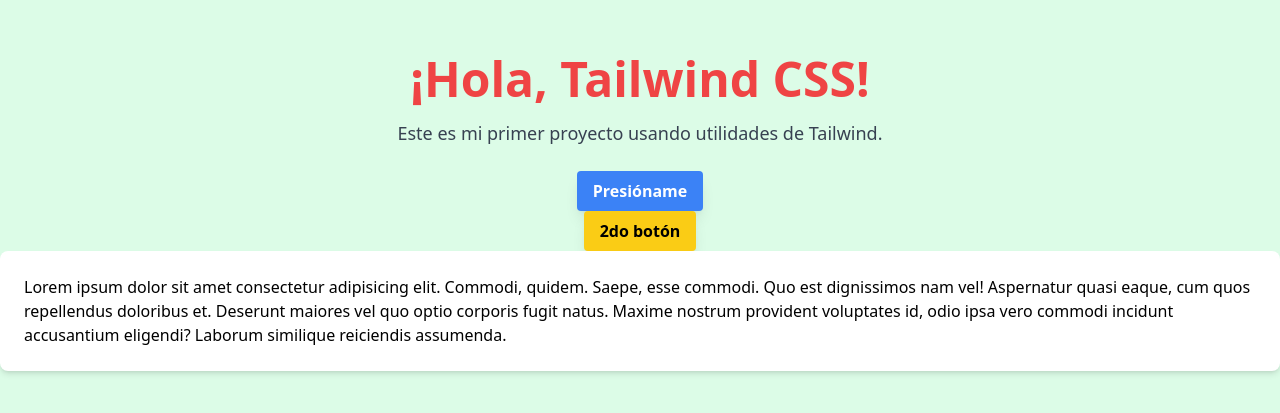
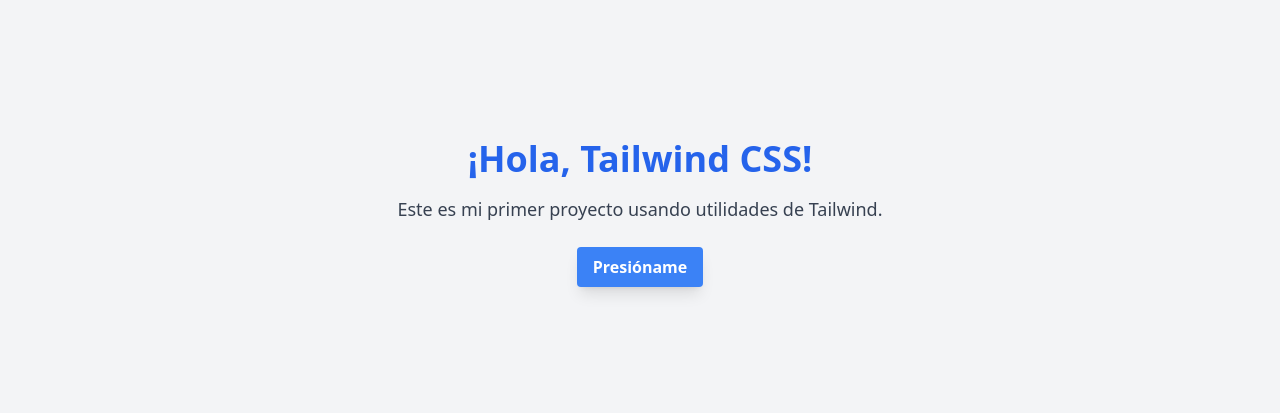
Before and after one commit to OpazoTD/Ejercicio-Tailwindcss, a plain HTML site: page index.html in a window 1280 px wide. Shown: the part 187-600 px from the top of the page. Drawn offline with nearby package versions, Linux system fonts and the light colour scheme.

Commit message:
Add files via upload

```diff
--- a/index.html
+++ b/index.html
@@ -7,10 +7,9 @@
 <!-- Importar Tailwind desde CDN -->
 <script src="https://cdn.tailwindcss.com"></script>
 </head>
-<body class="bg-green-100 flex flex-col items-center justify-center min-h-screen">
-
-    <h1 class="text-5xl font-bold text-red-500 mb-4">
-        ¡Hola, Tailwind CSS!
+<body class="bg-gray-100 flex flex-col items-center justify-center min-h-screen">
+<h1 class="text-4xl font-bold text-blue-600 mb-4">
+    ¡Hola, Tailwind CSS!
 </h1>
 <p class="text-lg text-gray-700 mb-6">
     Este es mi primer proyecto usando utilidades de Tailwind.
@@ -18,9 +17,5 @@
 <button class="bg-blue-500 hover:bg-blue-700 text-white font-semibold py-2 px-4 rounded shadow-lg">
 Presióname
 </button>
-<button class="bg-yellow-400 hover:bg-blue-700 text-black font-semibold py-2 px-4 rounded shadow-lg">
-2do botón
-</button>
-<div class=" p-6 bg-white rounded-lg shadow-md"> Lorem ipsum dolor sit amet consectetur adipisicing elit. Commodi, quidem. Saepe, esse commodi. Quo est dignissimos nam vel! Aspernatur quasi eaque, cum quos repellendus doloribus et. Deserunt maiores vel quo optio corporis fugit natus. Maxime nostrum provident voluptates id, odio ipsa vero commodi incidunt accusantium eligendi? Laborum similique reiciendis assumenda.</div>
 </body>
 </html>
```
